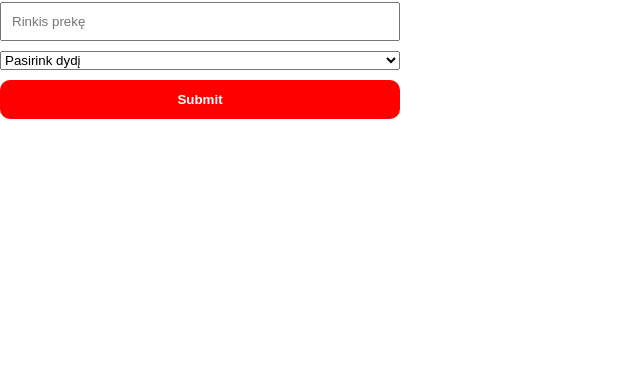
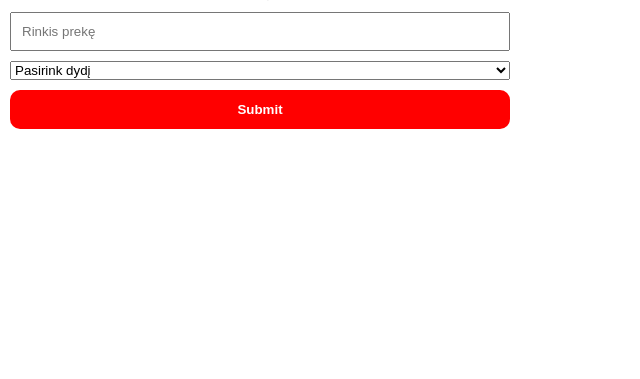
Before and after one commit to LaurisGre/Team_Project3, a PHP site: page /katalogas.php in a window 1280 px wide. Shown: the part 572-951 px from the top of the page, without its empty margins (0-640 px from the left). After the commit the page ends 701 px from the top, so only its background shows below. Run offline with PHP 8.4, Linux system fonts and the light colour scheme.

Commit message:
Edited buy-box style

```diff
--- a/css/style.css
+++ b/css/style.css
@@ -56,7 +56,8 @@ font-size: 20px;
         Katalogas page file
 \*------------------------------------*/
 
-.catalog {
+.catalog,
+.catalog-main {
     display: flex;
     justify-content: center;
     flex-wrap: wrap;
@@ -75,7 +76,7 @@ font-size: 20px;
     border: 1px solid salmon;
     padding: 5px;
     margin: 5px;
-    text-align: center;
+    align-items: center;
 }
 .catalog-product-number{
     font-weight: bolder;
@@ -96,8 +97,9 @@ font-size: 20px;
 \*------------------------------------*/
 
 .buy_box {
-    height: 400px;
-    width: 400px;
+    text-align: center;
+    width: 500px;
+    margin: 10px;
 }
 
 .buy_form {
```
